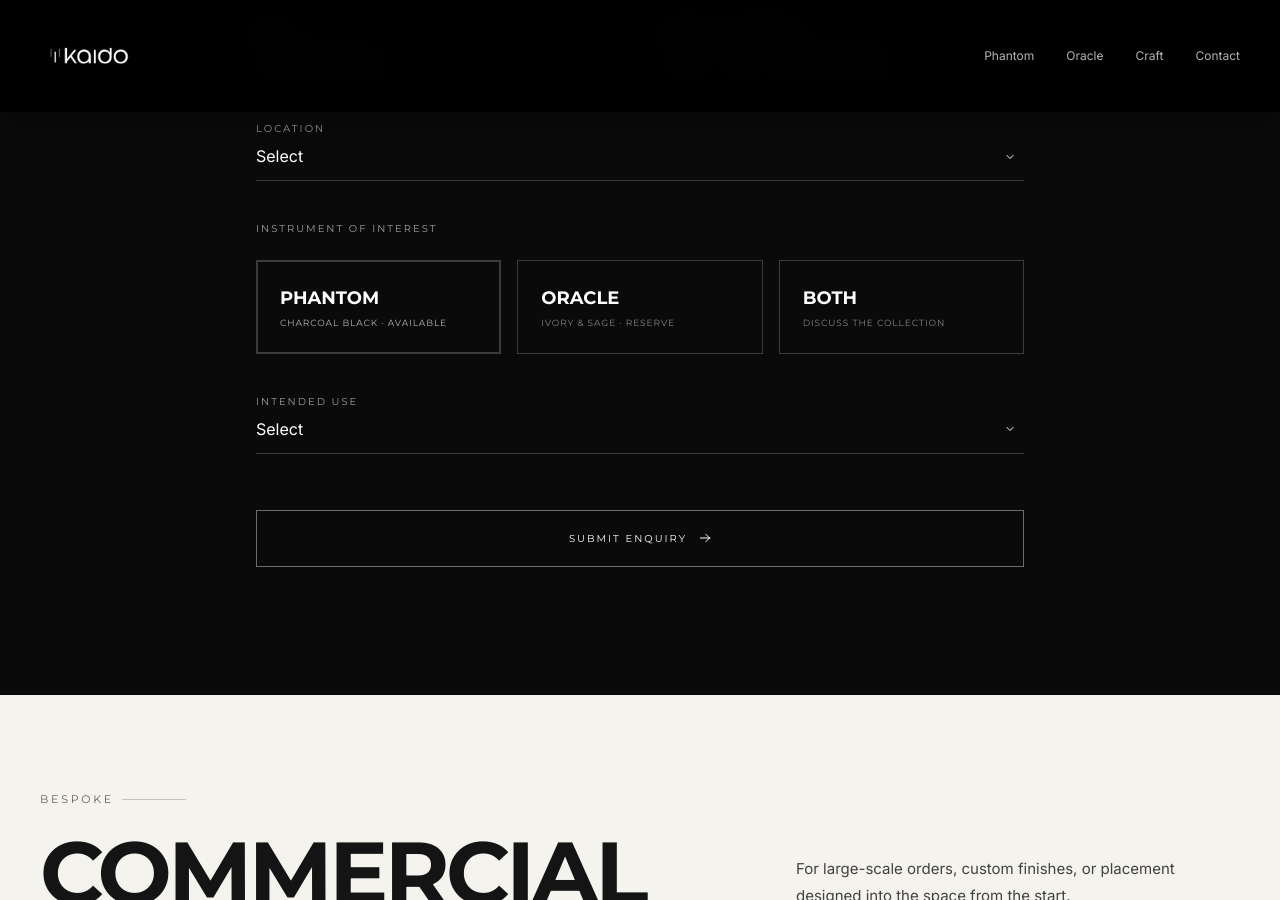
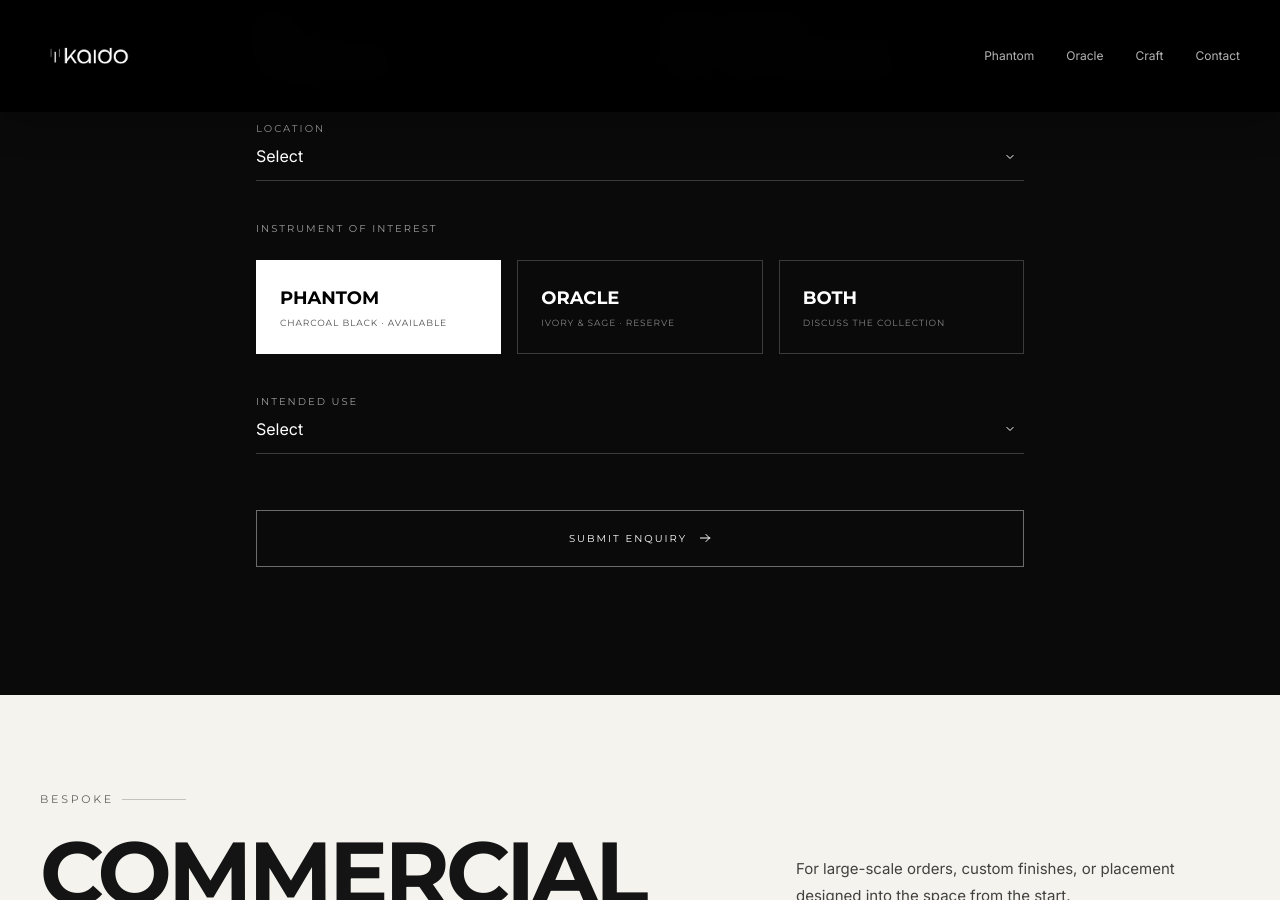
Before and after one commit to refinedislandcreations/kaido, a Jekyll site: the page built from contact.html, in a window 1280 px wide and 900 px high, scrolled down 1249 px. Built offline with Jekyll 4.4.1, drawn with Linux system fonts in a browser that asks for light colours; nearby versions of some CDN libraries.

Commit message:
Fixed contact form style

```diff
--- a/_includes/contact/contact-form.html
+++ b/_includes/contact/contact-form.html
@@ -79,23 +79,23 @@
           <label class="font-title text-[10px] uppercase tracking-[0.2em] text-white/60">INSTRUMENT OF INTEREST</label>
           <div class="grid grid-cols-1 sm:grid-cols-3 gap-4">
             <!-- Cards -->
-            <label class="cursor-pointer p-6 hover:bg-[#111111] transition-colors flex flex-col items-start text-left relative group">
+            <label class="cursor-pointer p-6 transition-colors flex flex-col items-start text-left relative group">
               <input type="radio" name="instrument" class="peer hidden" value="phantom" checked>
-              <div class="absolute inset-0 border border-white/20 peer-checked:border-2 peer-checked:border-kaido pointer-events-none transition-colors group-hover:border-white/40 peer-checked:group-hover:border-kaido"></div>
-              <span class="font-title font-bold text-lg text-white mb-1">PHANTOM</span>
-              <span class="font-title text-[9px] uppercase tracking-[0.1em] text-white/50 group-hover:text-white/70 transition-colors peer-checked:text-white/70">CHARCOAL BLACK &middot; AVAILABLE</span>
+              <div class="absolute inset-0 bg-transparent border border-white/20 peer-checked:border-white peer-checked:bg-white pointer-events-none transition-all duration-300 group-hover:border-white/40"></div>
+              <span class="relative z-10 font-title font-bold text-lg text-white peer-checked:text-black transition-colors duration-300 mb-1">PHANTOM</span>
+              <span class="relative z-10 font-title text-[9px] uppercase tracking-[0.1em] text-white/50 group-hover:text-white/70 peer-checked:text-black/70 transition-colors duration-300">CHARCOAL BLACK &middot; AVAILABLE</span>
             </label>
-            <label class="cursor-pointer p-6 hover:bg-[#111111] transition-colors flex flex-col items-start text-left relative group">
+            <label class="cursor-pointer p-6 transition-colors flex flex-col items-start text-left relative group">
               <input type="radio" name="instrument" class="peer hidden" value="oracle">
-              <div class="absolute inset-0 border border-white/20 peer-checked:border-2 peer-checked:border-kaido pointer-events-none transition-colors group-hover:border-white/40 peer-checked:group-hover:border-kaido"></div>
-              <span class="font-title font-bold text-lg text-white mb-1">ORACLE</span>
-              <span class="font-title text-[9px] uppercase tracking-[0.1em] text-white/50 group-hover:text-white/70 transition-colors peer-checked:text-white/70">IVORY & SAGE &middot; RESERVE</span>
+              <div class="absolute inset-0 bg-transparent border border-white/20 peer-checked:border-white peer-checked:bg-white pointer-events-none transition-all duration-300 group-hover:border-white/40"></div>
+              <span class="relative z-10 font-title font-bold text-lg text-white peer-checked:text-black transition-colors duration-300 mb-1">ORACLE</span>
+              <span class="relative z-10 font-title text-[9px] uppercase tracking-[0.1em] text-white/50 group-hover:text-white/70 peer-checked:text-black/70 transition-colors duration-300">IVORY & SAGE &middot; RESERVE</span>
             </label>
-            <label class="cursor-pointer p-6 hover:bg-[#111111] transition-colors flex flex-col items-start text-left relative group">
+            <label class="cursor-pointer p-6 transition-colors flex flex-col items-start text-left relative group">
               <input type="radio" name="instrument" class="peer hidden" value="both">
-              <div class="absolute inset-0 border border-white/20 peer-checked:border-2 peer-checked:border-kaido pointer-events-none transition-colors group-hover:border-white/40 peer-checked:group-hover:border-kaido"></div>
-              <span class="font-title font-bold text-lg text-white mb-1">BOTH</span>
-              <span class="font-title text-[9px] uppercase tracking-[0.1em] text-white/50 group-hover:text-white/70 transition-colors peer-checked:text-white/70">DISCUSS THE COLLECTION</span>
+              <div class="absolute inset-0 bg-transparent border border-white/20 peer-checked:border-white peer-checked:bg-white pointer-events-none transition-all duration-300 group-hover:border-white/40"></div>
+              <span class="relative z-10 font-title font-bold text-lg text-white peer-checked:text-black transition-colors duration-300 mb-1">BOTH</span>
+              <span class="relative z-10 font-title text-[9px] uppercase tracking-[0.1em] text-white/50 group-hover:text-white/70 peer-checked:text-black/70 transition-colors duration-300">DISCUSS THE COLLECTION</span>
             </label>
           </div>
         </div>
--- a/assets/css/custom-style.css
+++ b/assets/css/custom-style.css
@@ -182,8 +182,11 @@
 }
 
 .phone-code-search::-webkit-search-cancel-button,
-.phone-code-search::-webkit-calendar-picker-indicator {
-  display: none;
+.phone-code-search::-webkit-calendar-picker-indicator,
+.phone-code-search::-webkit-list-button {
+  display: none !important;
+  opacity: 0 !important;
+  -webkit-appearance: none !important;
 }
 
 .phone-input-control:focus {
--- a/assets/css/output.css
+++ b/assets/css/output.css
@@ -1455,6 +1455,10 @@
     -webkit-backdrop-filter: var(--tw-backdrop-blur,) var(--tw-backdrop-brightness,) var(--tw-backdrop-contrast,) var(--tw-backdrop-grayscale,) var(--tw-backdrop-hue-rotate,) var(--tw-backdrop-invert,) var(--tw-backdrop-opacity,) var(--tw-backdrop-saturate,) var(--tw-backdrop-sepia,);
     backdrop-filter: var(--tw-backdrop-blur,) var(--tw-backdrop-brightness,) var(--tw-backdrop-contrast,) var(--tw-backdrop-grayscale,) var(--tw-backdrop-hue-rotate,) var(--tw-backdrop-invert,) var(--tw-backdrop-opacity,) var(--tw-backdrop-saturate,) var(--tw-backdrop-sepia,);
   }
+  .backdrop-filter {
+    -webkit-backdrop-filter: var(--tw-backdrop-blur,) var(--tw-backdrop-brightness,) var(--tw-backdrop-contrast,) var(--tw-backdrop-grayscale,) var(--tw-backdrop-hue-rotate,) var(--tw-backdrop-invert,) var(--tw-backdrop-opacity,) var(--tw-backdrop-saturate,) var(--tw-backdrop-sepia,);
+    backdrop-filter: var(--tw-backdrop-blur,) var(--tw-backdrop-brightness,) var(--tw-backdrop-contrast,) var(--tw-backdrop-grayscale,) var(--tw-backdrop-hue-rotate,) var(--tw-backdrop-invert,) var(--tw-backdrop-opacity,) var(--tw-backdrop-saturate,) var(--tw-backdrop-sepia,);
+  }
   .transition {
     transition-property: color, background-color, border-color, outline-color, text-decoration-color, fill, stroke, --tw-gradient-from, --tw-gradient-via, --tw-gradient-to, opacity, box-shadow, transform, translate, scale, rotate, filter, -webkit-backdrop-filter, backdrop-filter, display, content-visibility, overlay, pointer-events;
     transition-timing-function: var(--tw-ease, var(--default-transition-timing-function));
@@ -1566,6 +1570,29 @@
     &:is(:where(.peer):checked ~ *) {
       border-style: var(--tw-border-style);
       border-width: 2px;
+    }
+  }
+  .peer-checked\:border-white {
+    &:is(:where(.peer):checked ~ *) {
+      border-color: var(--color-white);
+    }
+  }
+  .peer-checked\:bg-white {
+    &:is(:where(.peer):checked ~ *) {
+      background-color: var(--color-white);
+    }
+  }
+  .peer-checked\:text-black {
+    &:is(:where(.peer):checked ~ *) {
+      color: var(--color-black);
+    }
+  }
+  .peer-checked\:text-black\/70 {
+    &:is(:where(.peer):checked ~ *) {
+      color: color-mix(in srgb, #000 70%, transparent);
+      @supports (color: color-mix(in lab, red, red)) {
+        color: color-mix(in oklab, var(--color-black) 70%, transparent);
+      }
     }
   }
   .peer-checked\:text-white\/70 {
```
